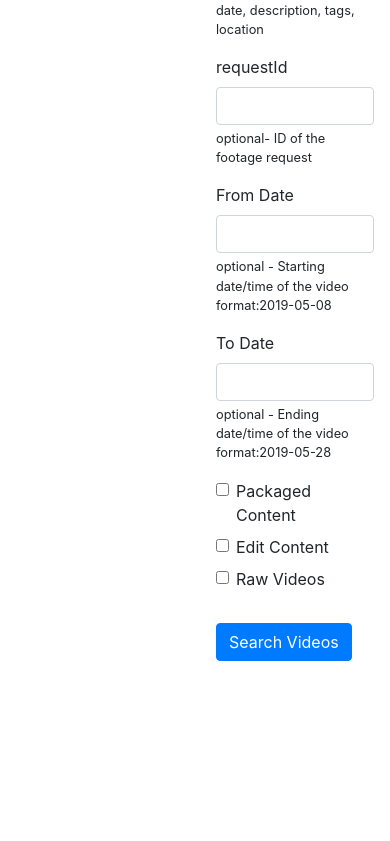
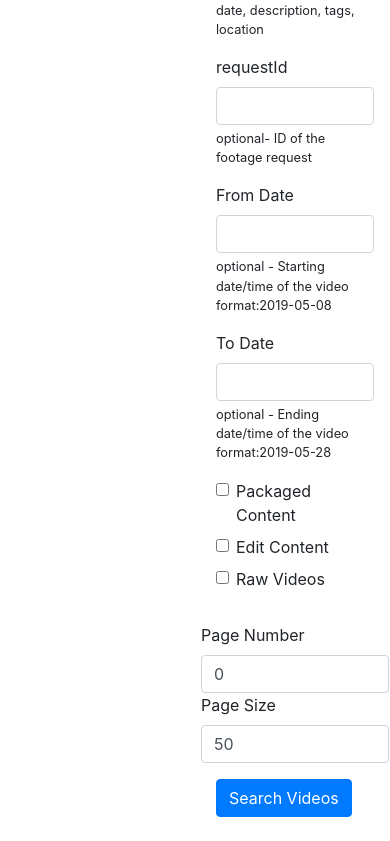
Before and after one commit to umairyounus10p/stringr-api-view, an Angular app: page / in a window 390 px wide. Shown: the part 3041-3882 px from the top of the page. Before the commit the page ends 3726 px from the top, so only its background shows below. Built offline with nearby package versions, Linux system fonts and the light colour scheme.

Commit message:
pagination added on get videos

```diff
--- a/src/app/app.component.html
+++ b/src/app/app.component.html
@@ -226,6 +226,19 @@
       <label>Raw Videos</label>
     </div>
     <br>
+
+    <div class="form-group row">
+      <div class="col-xs-2">
+        <label for="ex1">Page Number</label>
+        <input class="form-control" [(ngModel)]="pageNumber" type="text">
+      </div>
+      <div class="col-xs-2">
+        <label for="ex2">Page Size</label>
+        <input class="form-control" [(ngModel)]="pageSize" type="text">
+      </div>
+    </div>
+
+
     <button class="btn btn-primary" (click)="getVideos()">Search Videos</button>
     <div class="form-group" *ngIf="getVideoCurl">
       <label for="exampleFormControlTextarea2">Curl Request</label>
--- a/src/app/app.component.ts
+++ b/src/app/app.component.ts
@@ -46,6 +46,8 @@ export class AppComponent {
   getReqSubCustomerId: string;
   getReqSubUserId: string;
   footageRequests: any;
+  pageNumber: Number = 0;
+  pageSize: Number = 50;
 
   constructor(
     private http: HttpClient) {
@@ -161,6 +163,14 @@ export class AppComponent {
         request += `&editedContent=${this.vidEditedContent}`
       }
 
+      if(this.pageNumber) {
+        request += `&pageNumber=${this.pageNumber}`
+      }
+
+      if(this.pageSize) {
+        request += `&pageSize=${this.pageSize}`
+      }
+
       const result = await this.get(request);
       if (result) {
         this.getVideoCurl = `curl -H "api_key: ${this.apiKey}"\
@@ -171,6 +181,9 @@ export class AppComponent {
       }
     } catch (err) {
       console.log('getVideos-Error->', err)
+      if (err.error && err.error.message && err.error.message.includes('pagination')) {
+        alert(err.error.message)
+      }
     }
   }
 
```
